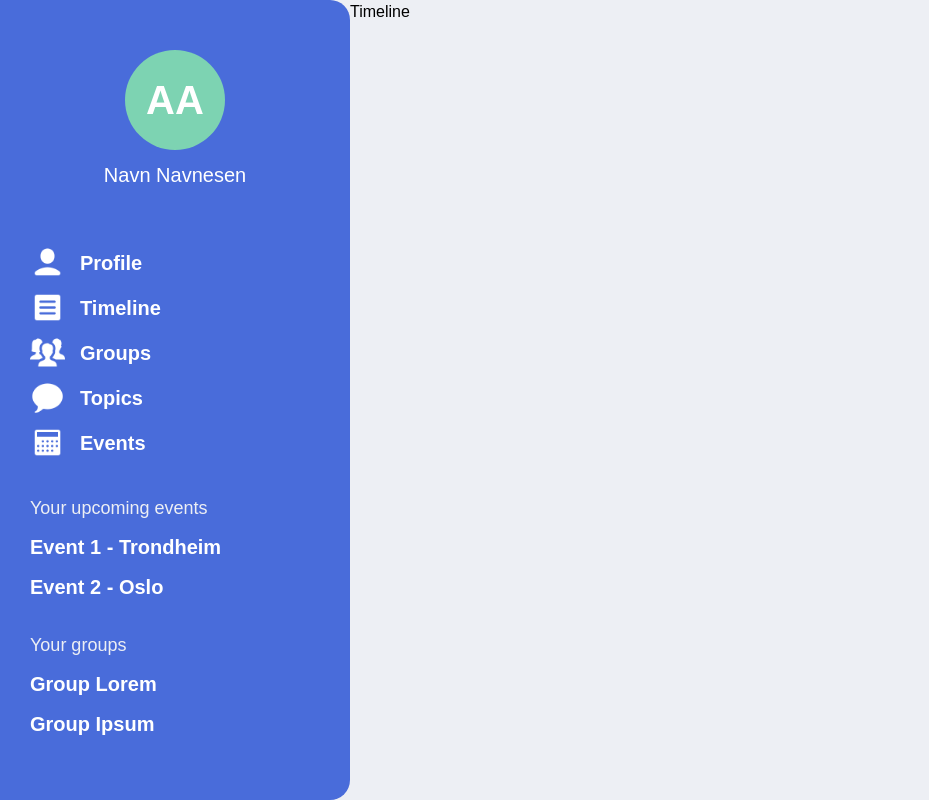
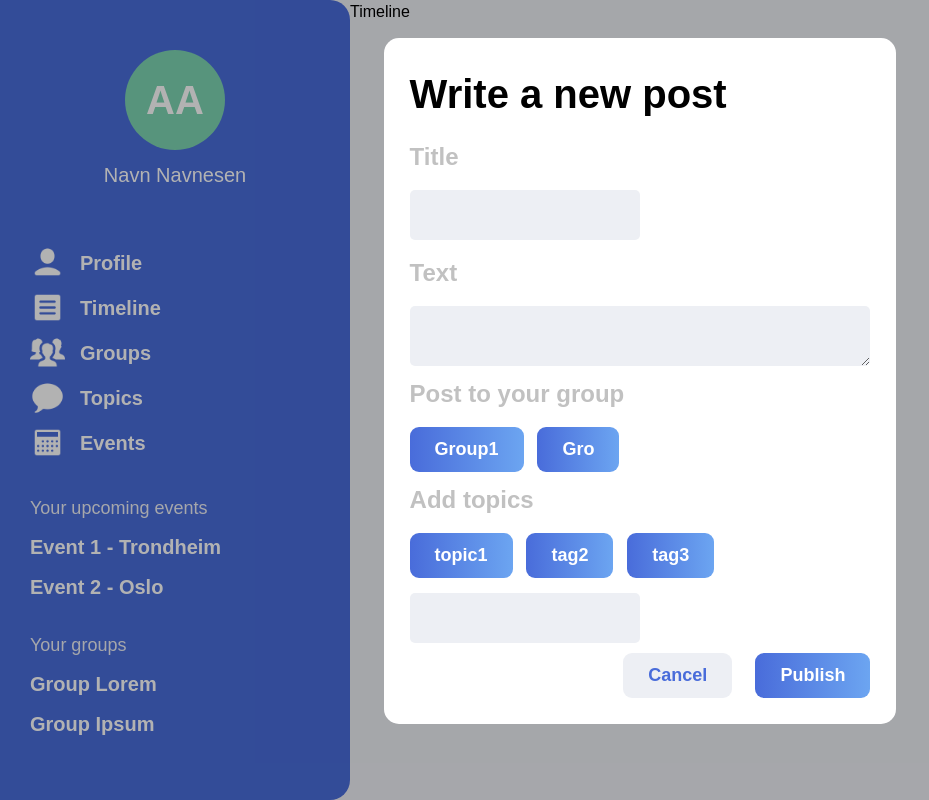
Before and after one commit to noroff-alumni-assignment-group/alumni-network, a React (Create React App) app in the folder noroff-alumni-frontend/: page / in a window 1280 px wide. Shown: the whole page, without its empty margins (0-929 px from the left). Built offline with nearby package versions, Linux system fonts and the light colour scheme.

Commit message:
Created popup component & post-form component

```diff
--- /dev/null
+++ b/noroff-alumni-frontend/src/components/popup/Popup.tsx
@@ -0,0 +1,20 @@
+import React from "react";
+import "./popup.css";
+
+type PopupTypes = {
+    child: any
+}
+
+function Popup (props: PopupTypes) {
+
+    return (
+        <div className="popup">
+            <div className="child-container">
+                {props.child}
+            </div>
+        </div>
+    )
+
+}
+
+export default Popup;
--- /dev/null
+++ b/noroff-alumni-frontend/src/components/popup/popup.css
@@ -0,0 +1,37 @@
+
+@media screen and (min-width: 901px){
+    .popup {
+        padding-top: 3%;
+    }
+    .popup .child-container {
+        width: 40%;
+    }
+}
+@media screen and (max-width: 900px){
+    .popup {
+        padding-top: 5%;
+    }
+    .popup .child-container {
+        width: 90%;
+    }
+}
+
+.popup {
+    position: fixed;
+    display: flex;
+    justify-content: center;
+    top: 0;
+    left: 0;
+    width: 100vw;
+    height: 100vh;
+    background: rgba(0, 0, 0, .3);
+}
+
+.popup .child-container {
+    position: relative;
+    display: flex;
+    background: white;
+    border-radius: 15px;
+    padding: 2%;
+    height: 90%;
+}
--- /dev/null
+++ b/noroff-alumni-frontend/src/components/post-form/PostForm.tsx
@@ -0,0 +1,57 @@
+import React, {useEffect, useState} from "react";
+import "./post-form.css";
+
+type PostFormTypes = {
+    title: string,
+    editing: boolean
+}
+
+function PostForm (props: PostFormTypes) {
+
+    const groups: string[] = ["Group1", "Gro"];
+    const topics: string[] = ["topic1", "tag2", "tag3"];
+
+    let [title, setTitle] = useState("");
+    let [text, setText] = useState("");
+    let [group, setGroup] = useState(undefined);
+    let [topic, setTopic] = useState(undefined);
+
+    function handleSubmit(){
+        return;
+    }
+
+    return (
+        <form className="post-form">
+            <div className="post-content">
+                <h1>{props.title}</h1>
+                <p className="subtitle">Title</p>
+                <input type="text" className="input" onChange={(e => setTitle(e.target.value))}/>
+                <p className="subtitle">Text</p>
+                <textarea className="input" onChange={(e => setText(e.target.value))}/>
+            </div>
+            <div className="post-content">
+                <p className="subtitle">Post to your group</p>
+                <div className="button-row">
+                    {groups.map((group, index) => {
+                        return <button className="activity-btn" key={index}>{group}</button>
+                    })}
+                </div>
+            </div>
+            <div className="post-content">
+                <p className="subtitle">Add topics</p>
+                <div className="button-row">
+                    {topics.map((topic, index) => {
+                        return <button className="activity-btn" key={index}>{topic}</button>
+                    })}
+                </div>
+                <input type="text" className="input"/>
+            </div>
+            <div className="submit-row">
+                <button type="button" className="cancel-btn">Cancel</button>
+                <button type="submit" className="activity-btn">Publish</button>
+            </div>
+        </form>
+    )
+}
+
+export default PostForm;
--- /dev/null
+++ b/noroff-alumni-frontend/src/components/post-form/post-form.css
@@ -0,0 +1,29 @@
+.post-form {
+    display: flex;
+    flex-direction: column;
+    justify-content: space-between;
+    width: 100%;
+}
+
+.post-form .post-content {
+    display: flex;
+    flex-direction: column;
+    gap: 15px;
+}
+
+.post-form .button-row {
+    display: flex;
+    gap: 3%;
+}
+.post-form .submit-row {
+    display: flex;
+    justify-content: right;
+    gap: 5%;
+}
+
+.post-form .input {
+    width: 50%;
+}
+.post-form textarea {
+    width: 100% !important;
+}
--- a/noroff-alumni-frontend/src/pages/timeline/Timeline.tsx
+++ b/noroff-alumni-frontend/src/pages/timeline/Timeline.tsx
@@ -1,8 +1,13 @@
 import React from 'react'
+import Popup from "../../components/popup/Popup";
+import PostForm from "../../components/post-form/PostForm";
 
 function Timeline() {
   return (
-    <div>Timeline</div>
+    <div>
+      Timeline
+      <Popup child={<PostForm title={"Write a new post"} editing={false}/>}></Popup>
+    </div>
   )
 }
 
```
Also changed, not shown: noroff-alumni-frontend/src/App.css (line endings or trailing spaces).
